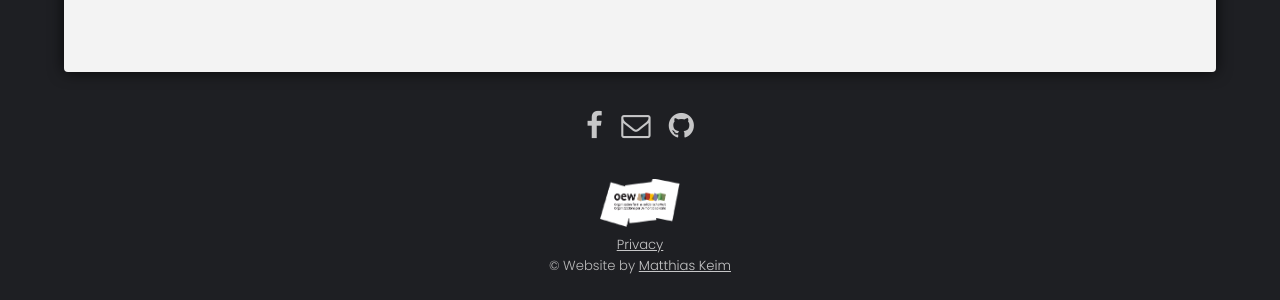
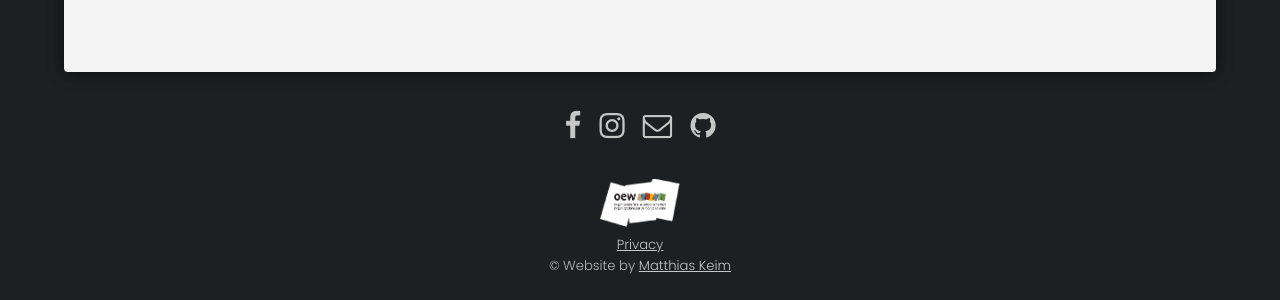
Before and after one commit to mrxder/WebsiteMalaika, a Jekyll site: the page built from index.html, in a window 1280 px wide. Shown: the part 2816-3116 px from the top of the page. Built offline with Jekyll 4.4.1, drawn with Linux system fonts in a browser that asks for light colours; a script that is not in the unit is left out.

Commit message:
:sparkles: Added Insta link

```diff
--- a/_layouts/default.html
+++ b/_layouts/default.html
@@ -52,7 +52,7 @@
 					<ul class="icons">
 						<!--<li><a href="#" class="icon fa-twitter"><span class="label">Twitter</span></a></li>-->
 						<li><a href="https://www.facebook.com/MalaikaSterzing" class="icon fa-facebook"><span class="label">Facebook</span></a></li>
-						<!--<li><a href="#" class="icon fa-instagram"><span class="label">Instagram</span></a></li>-->
+						<li><a href="https://www.instagram.com/malaika_eineweltgruppesterzing/" class="icon fa-instagram"><span class="label">Instagram</span></a></li>
 						<li><a href="mailto:malaika.kenia@hotmail.com" class="icon fa-envelope-o"><span class="label">Email</span></a></li>
 						<li><a href="https://github.com/mrxder/WebsiteMalaika" class="icon fa-github"><span class="label">Github</span></a></li>
 					</ul>
--- a/_layouts/spe.html
+++ b/_layouts/spe.html
@@ -53,7 +53,7 @@
 					<ul class="icons">
 						<!--<li><a href="#" class="icon fa-twitter"><span class="label">Twitter</span></a></li>-->
 						<li><a href="https://www.facebook.com/MalaikaSterzing" class="icon fa-facebook"><span class="label">Facebook</span></a></li>
-						<!--<li><a href="#" class="icon fa-instagram"><span class="label">Instagram</span></a></li>-->
+						<li><a href="https://www.instagram.com/malaika_eineweltgruppesterzing/" class="icon fa-instagram"><span class="label">Instagram</span></a></li>
 						<li><a href="mailto:malaika.kenia@hotmail.com" class="icon fa-envelope-o"><span class="label">Email</span></a></li>
 						<li><a href="https://github.com/mrxder/WebsiteMalaika" class="icon fa-github"><span class="label">Github</span></a></li>
 					</ul>
--- a/admin/config.yml
+++ b/admin/config.yml
@@ -16,4 +16,4 @@ collections:
         file: "_data/text2.yml"
         fields:
           - {label: Title, name: title, widget: string}
-          - {label: Intro, name: intro, widget: code}
+          - {label: Intro, name: intro, widget: markdown}
```
